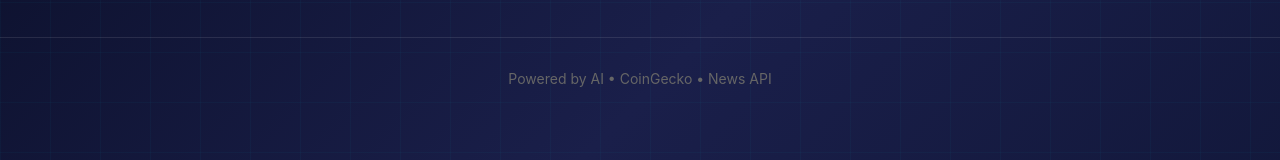
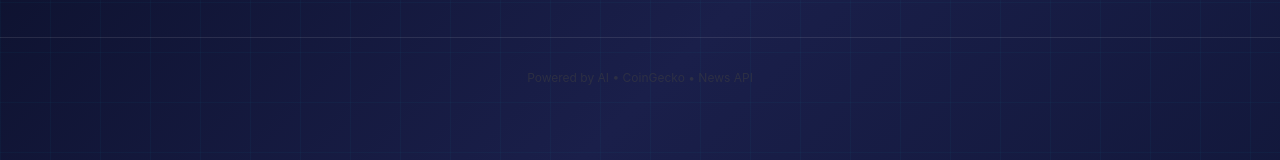
Before and after one commit to konbu-hub/FinancialForecaster, a React (Vite) app: page / in a window 1280 px wide. Shown: the part 298-458 px from the top of the page. Built offline with nearby package versions, Linux system fonts and the light colour scheme; no server answers.

Commit message:
style: make footer attribution less obtrusive

```diff
--- a/src/App.tsx
+++ b/src/App.tsx
@@ -253,7 +253,7 @@ function App() {
           borderTop: '1px solid var(--glass-border)',
         }}
       >
-        <p style={{ color: 'var(--color-gray-500)', fontSize: '0.875rem' }}>
+        <p style={{ color: 'var(--color-gray-600)', fontSize: '0.75rem', opacity: 0.5 }}>
           Powered by AI • CoinGecko • News API
         </p>
       </footer>
```
